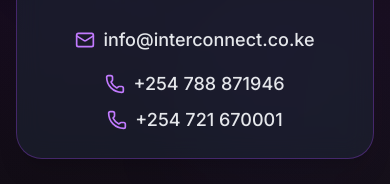
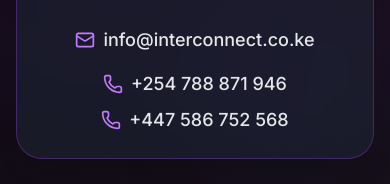
Before and after one commit to QoSz/Interconnect, a Next.js app: page /contact in a window 390 px wide. Shown: the part 385-569 px from the top of the page. Built offline with nearby package versions, Linux system fonts and the light colour scheme.

Commit message:
Updated Phone numbers

```diff
--- a/src/app/contact/Contact.tsx
+++ b/src/app/contact/Contact.tsx
@@ -39,16 +39,16 @@
                                  href="tel:+254788871946"
                                  className="text-lg sm:text-xl text-gray-200 font-medium transition hover:bg-gradient-to-r hover:from-blue-500 hover:to-cyan-400 hover:bg-clip-text hover:text-transparent"
                              >
-                                 +254 788 871946
+                                 +254 788 871 946
                              </a>
                          </div>
                          <div className="flex items-center justify-center space-x-2 sm:space-x-3 group">
                              <Phone className="w-5 h-5 sm:w-6 sm:h-6 text-purple-400 group-hover:text-blue-400 transition-colors duration-200" />
                              <a
-                                 href="tel:+254721670001"
+                                 href="tel:+447586752568"
                                  className="text-lg sm:text-xl text-gray-200 font-medium transition hover:bg-gradient-to-r hover:from-blue-500 hover:to-cyan-400 hover:bg-clip-text hover:text-transparent"
                              >
-                                 +254 721 670001
+                                 +447 586 752 568
                              </a>
                          </div>
                     </div>
```
